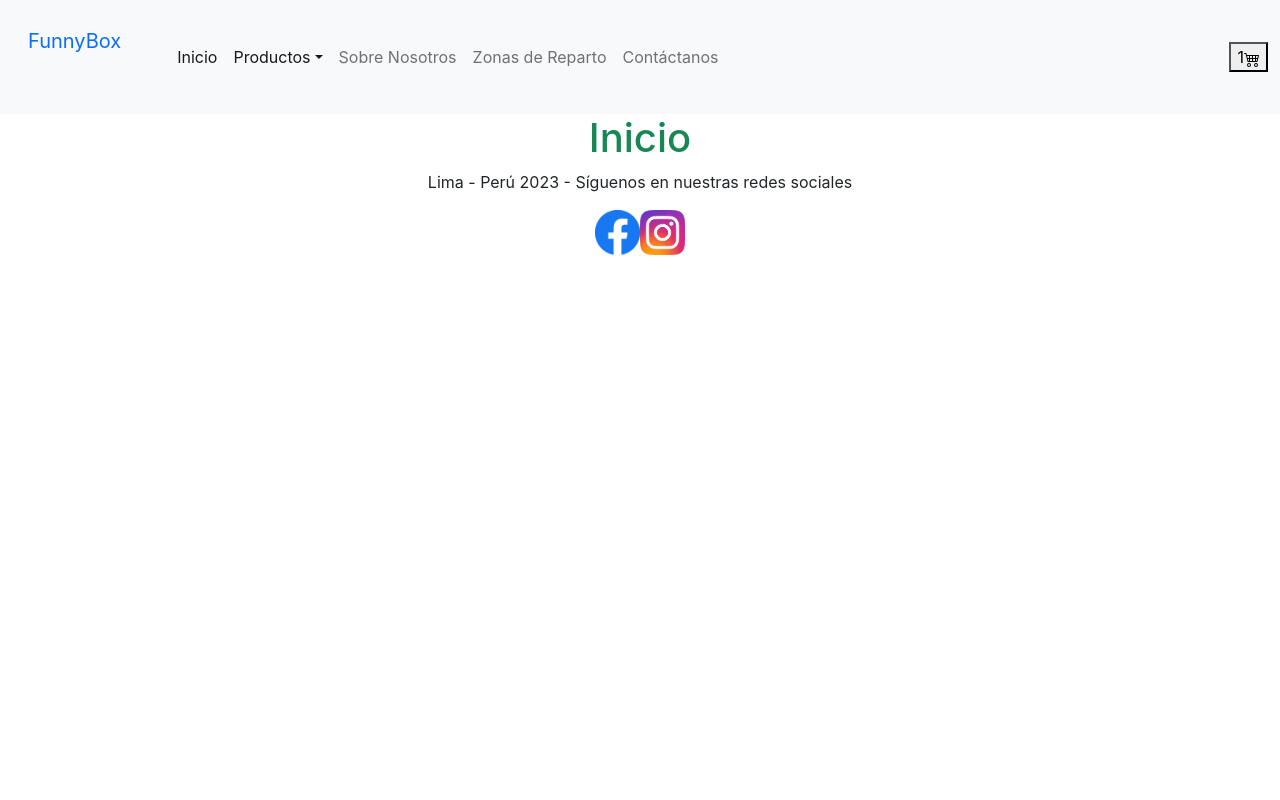
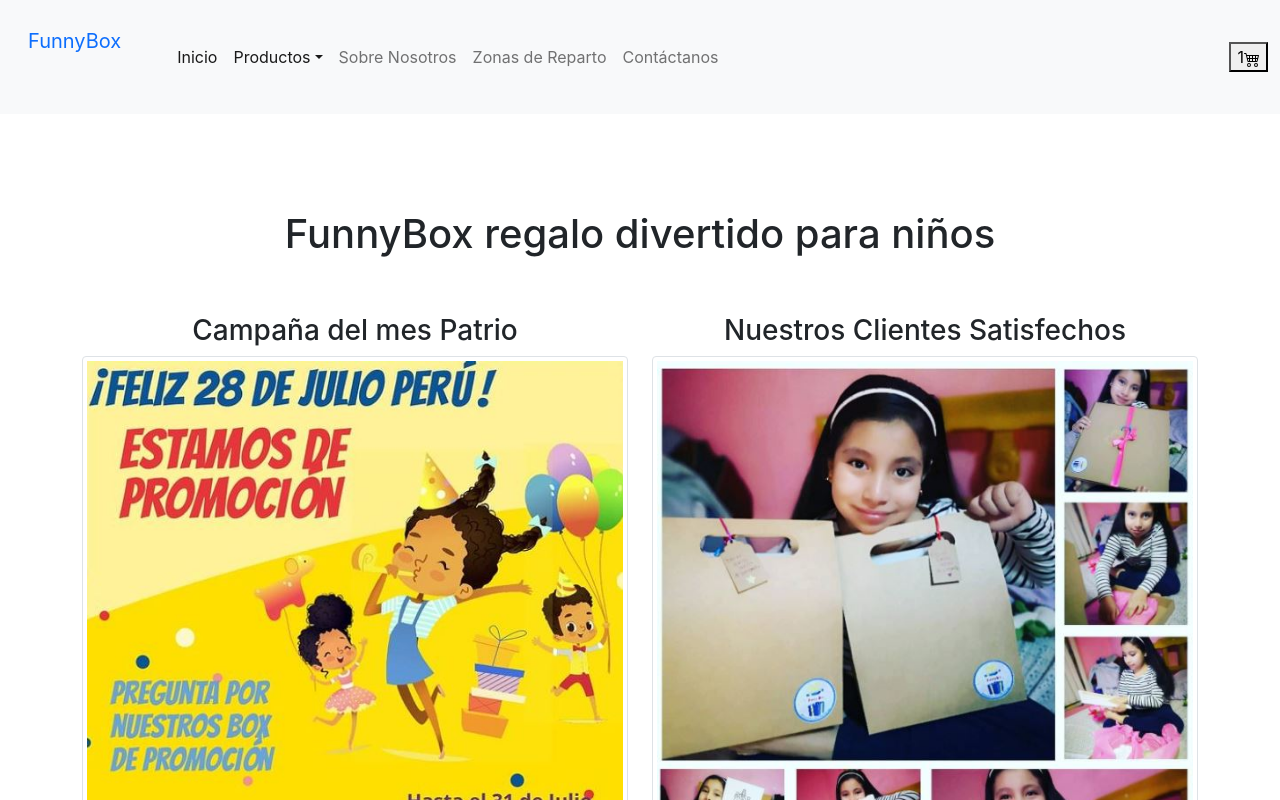
Before and after one commit to Jigeroar87/NODEJS, a React (Create React App) app: page / in a window 1280 px wide. Shown: the top 800 px of the page. Built offline with nearby package versions, Linux system fonts and the light colour scheme.

Commit message:
Página Inicio implementada

```diff
--- a/src/Pages/Inicio.jsx
+++ b/src/Pages/Inicio.jsx
@@ -1,8 +1,36 @@
 import React from 'react'
+import Campanames from '../Assets/Campana_mes.JPG'
+import Clientesatisfecho from '../Assets/Cliente_Satisfecho.JPG'
 
 const Inicio = () => {
   return (
-    <h1 className='text-success'>Inicio</h1>
+    <section class="pt-5 fondo__section min-vh-100 fondo__pagina" >
+
+        <div class="container-fluid">
+            <div class="container">
+                <div class="row py-5">
+                    <div class="col-md-12 text-center color_fondo">
+                        <h1>FunnyBox regalo divertido para niños</h1>
+                    </div>
+                </div>
+                <div class="row">
+                    <div class="col-8 offset-2 col-md-6 offset-md-0">
+                        <h3 class="text-center">Campaña del mes Patrio</h3>
+                        <img src={Campanames} class="img-fluid img-thumbnail"/>
+                        <p>¡Para celebrar la independencia del Perú tenemos muchas ofertas!</p>
+                    </div>
+                    <div class="text-center col-8 offset-2 col-md-6 offset-md-0">
+                        <h3>Nuestros Clientes Satisfechos</h3>
+                        <img src={Clientesatisfecho} class="img-fluid img-thumbnail"/>
+                        <p>¡Llena de felicidad a tu niñ@ con un FunnyBox!</p>
+                    </div>
+                </div>
+
+
+            </div>
+        </div>
+
+    </section>
   )
 }
 
```
Also changed, not shown: src/Assets/Campana_mes.JPG (added), src/Assets/Cliente_Satisfecho.JPG (added).
